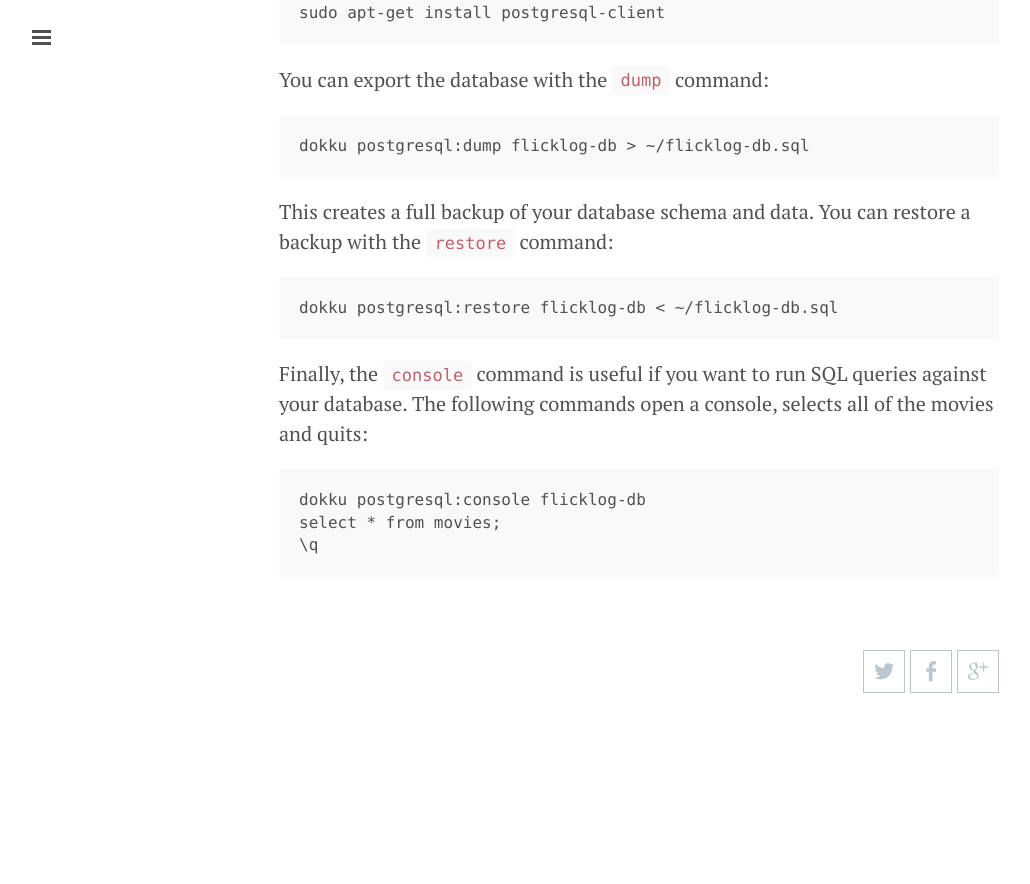
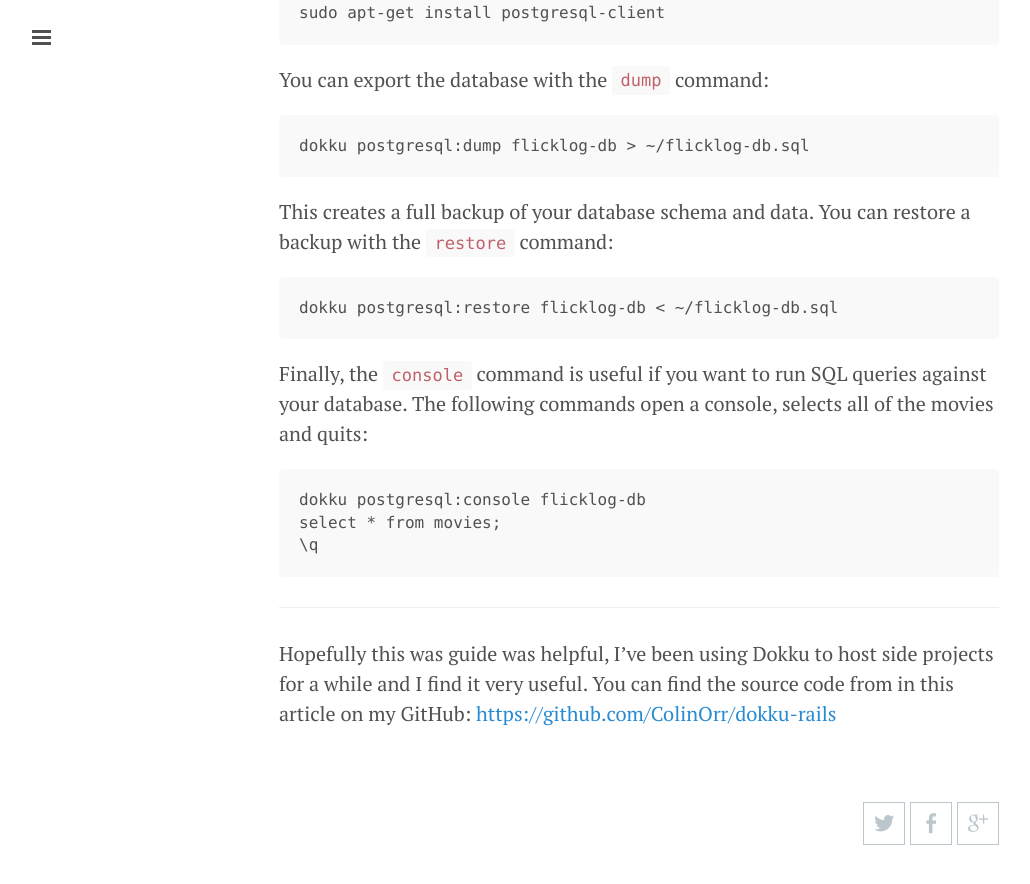
Before and after one commit to ColinOrr/colinorr.github.io, a Jekyll site: the page built from _posts/2015-02-10-ruby-on-rails-on-dokku.md, in a window 1280 px wide and 900 px high, scrolled down 7164 px. Shown: the top 884 px of the window, without its empty margins (1-1031 px from the left). Built offline with Jekyll 4.4.1, drawn with Linux system fonts in a browser that asks for light colours; some web fonts are replaced; Markdown is read by kramdown in place of the engine named in the settings; comment, search, counter and statistics services are not loaded; before the commit the page ends 7912 px from its top, so only the background shows below that; some of the changed text lies outside the part shown.

Commit message:
Added the final paragraph with a link to the GitHub repo

```diff
--- a/_posts/2015-02-10-ruby-on-rails-on-dokku.md
+++ b/_posts/2015-02-10-ruby-on-rails-on-dokku.md
@@ -219,6 +219,13 @@ and quits:
     select * from movies;
     \q
 
+--------------------------------------------------------------------------------
+
+Hopefully this was guide was helpful, I've been using Dokku to host side
+projects for a while and I find it very useful.  You can find the source code
+from in this article on my GitHub:
+[https://github.com/ColinOrr/dokku-rails](https://github.com/ColinOrr/dokku-rails)
+
 [1]: /2015/02/04/dokku-development-paas
 [2]: http://progrium.com/blog/2013/06/19/dokku-the-smallest-paas-implementation-youve-ever-seen
 [3]: http://rubyonrails.org
```
Also changed, not shown: other parts of _posts/2015-02-10-ruby-on-rails-on-dokku.md (+2 -2 lines).
